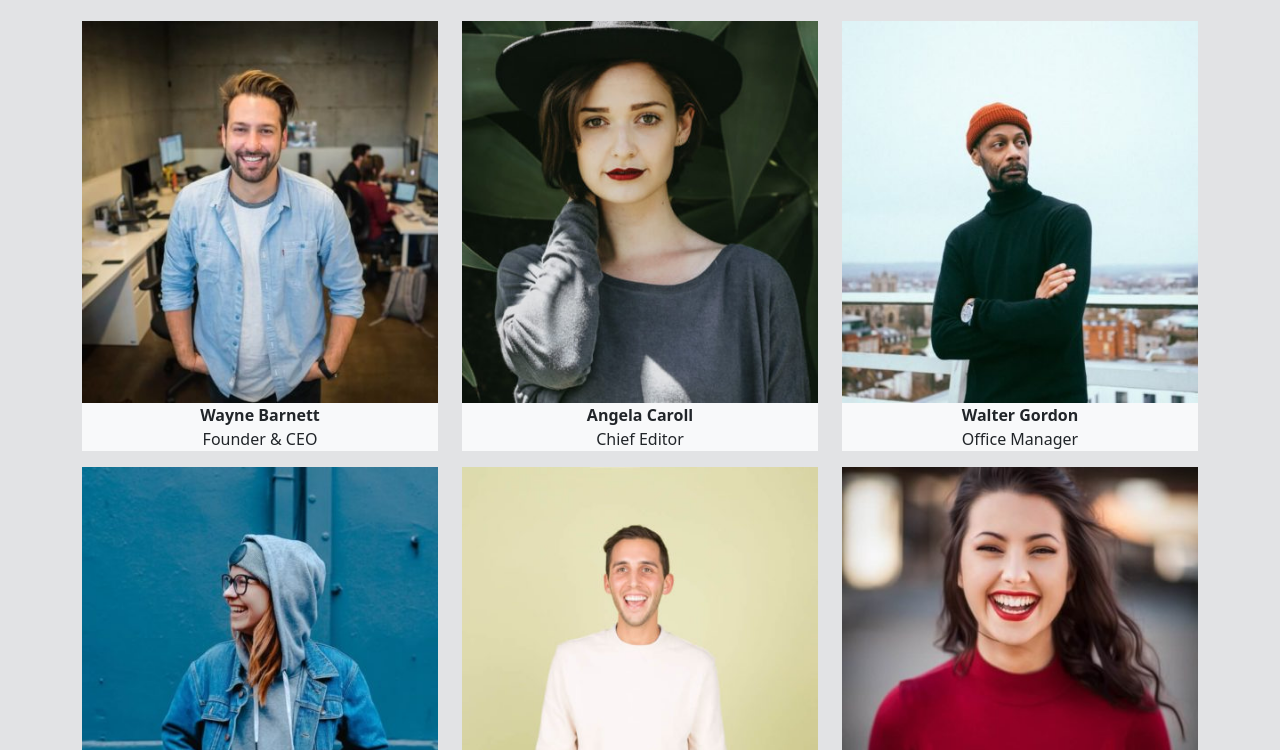
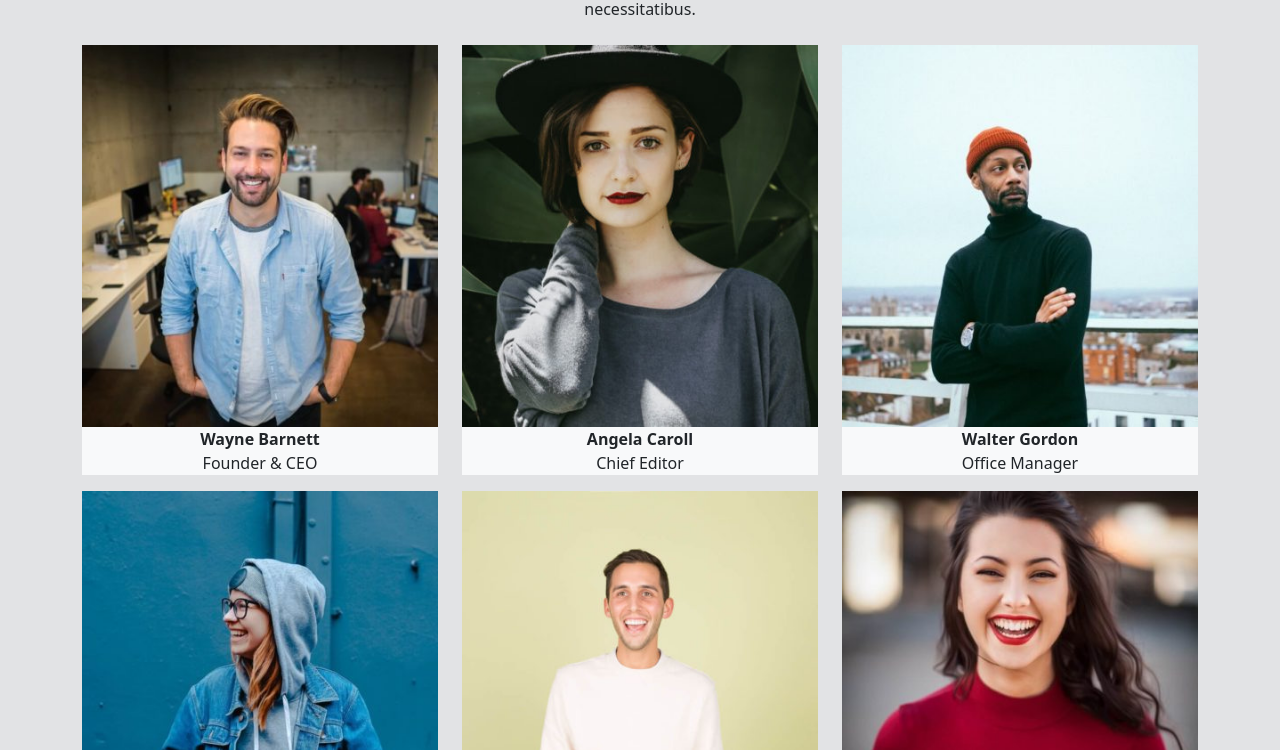
Before and after one commit to DavideFarci/js-our-team, a plain HTML site: page index.html in a window 1280 px wide. Shown: the part 131-881 px from the top of the page. Drawn offline with nearby package versions, Linux system fonts and the light colour scheme.

Commit message:
fix padding in body

```diff
--- a/index.html
+++ b/index.html
@@ -13,7 +13,7 @@
     <script src="assets/script.js" defer></script>
     <title>Objects</title>
 </head>
-<body class="bg-secondary-subtle">
+<body class="bg-secondary-subtle py-4">
 
     <div class="container">
         <div class="col-6 offset-3">
```
